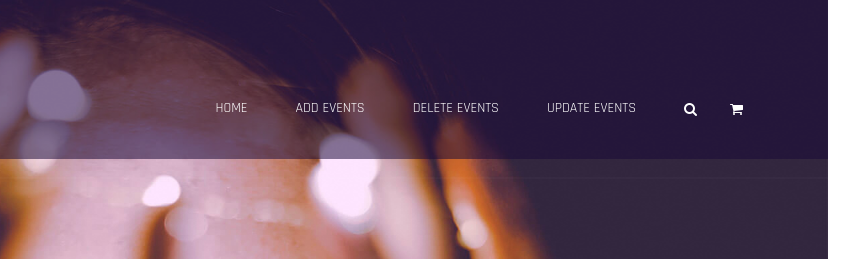
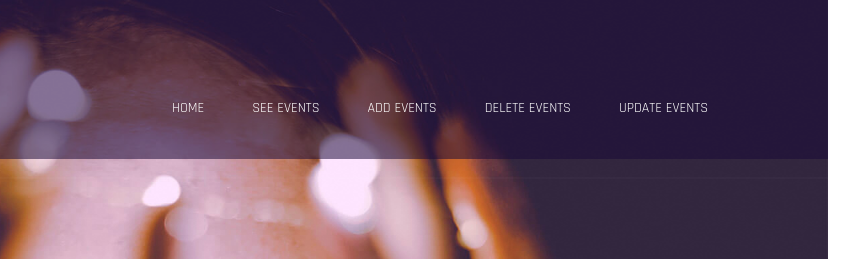
Before and after one commit to Dev17B/Database_Systems_Web, a plain HTML site: page index.html in a window 1280 px wide. Shown: the top 259 px of the page, 452-1308 px from the left, 856 px wide, since content can reach past the window. Drawn offline with nearby package versions, Linux system fonts and the light colour scheme.

Commit message:
Update index.html

```diff
--- a/index.html
+++ b/index.html
@@ -56,12 +56,11 @@
                         aria-expanded="false" aria-label="Toggle navigation"><span
                             class="navbar-toggler-icon"></span></button>
                     <a class="login-icon d-sm-none" href="#"><i class="fa fa-user"></i></a>
-                    <a class="cart" href="#"><i class="fa fa-shopping-cart"></i></a>
                 </div>
-                <a class="search-icon d-none d-md-block" href="#"><i class="fa fa-search"></i></a>
                 <div class="collapse navbar-collapse justify-content-end" id="navbarSupportedContent">
                     <ul class="navbar-nav">
                         <li class="nav-item"><a class="nav-link" href="#">Home</a></li>
+                        <li class="nav-item"><a class="nav-link" href="/events">See Events</a></li>
                         <li class="nav-item"><a class="nav-link" href="/add_event">Add Events </a></li>
                         <li class="nav-item"><a class="nav-link" href="/delete_event/<int:event_id>">Delete Events</a></li>
                         <li class="nav-item"><a class="nav-link" href="/edit_event/<int:event_id>">Update Events</a></li>
```
